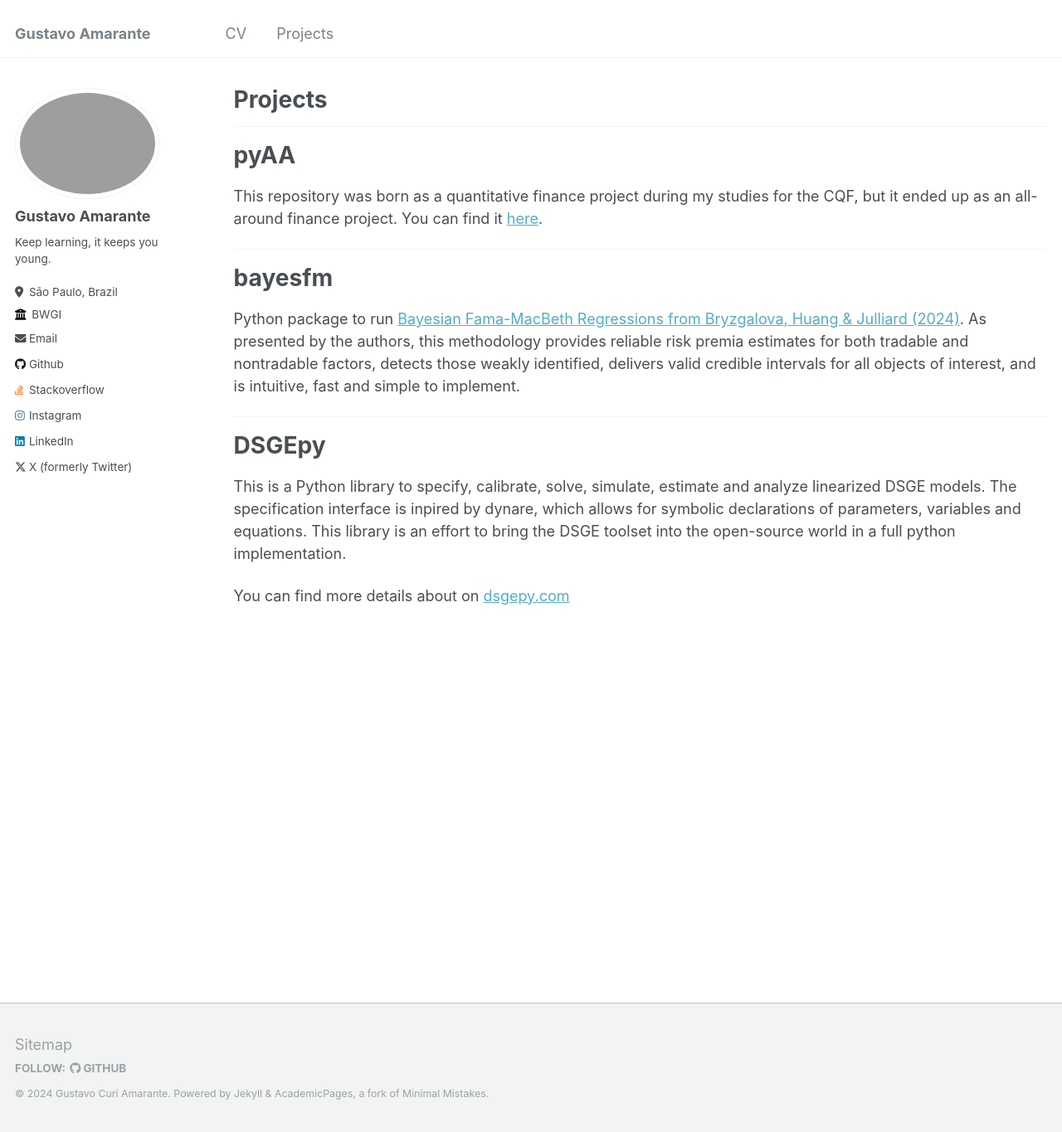
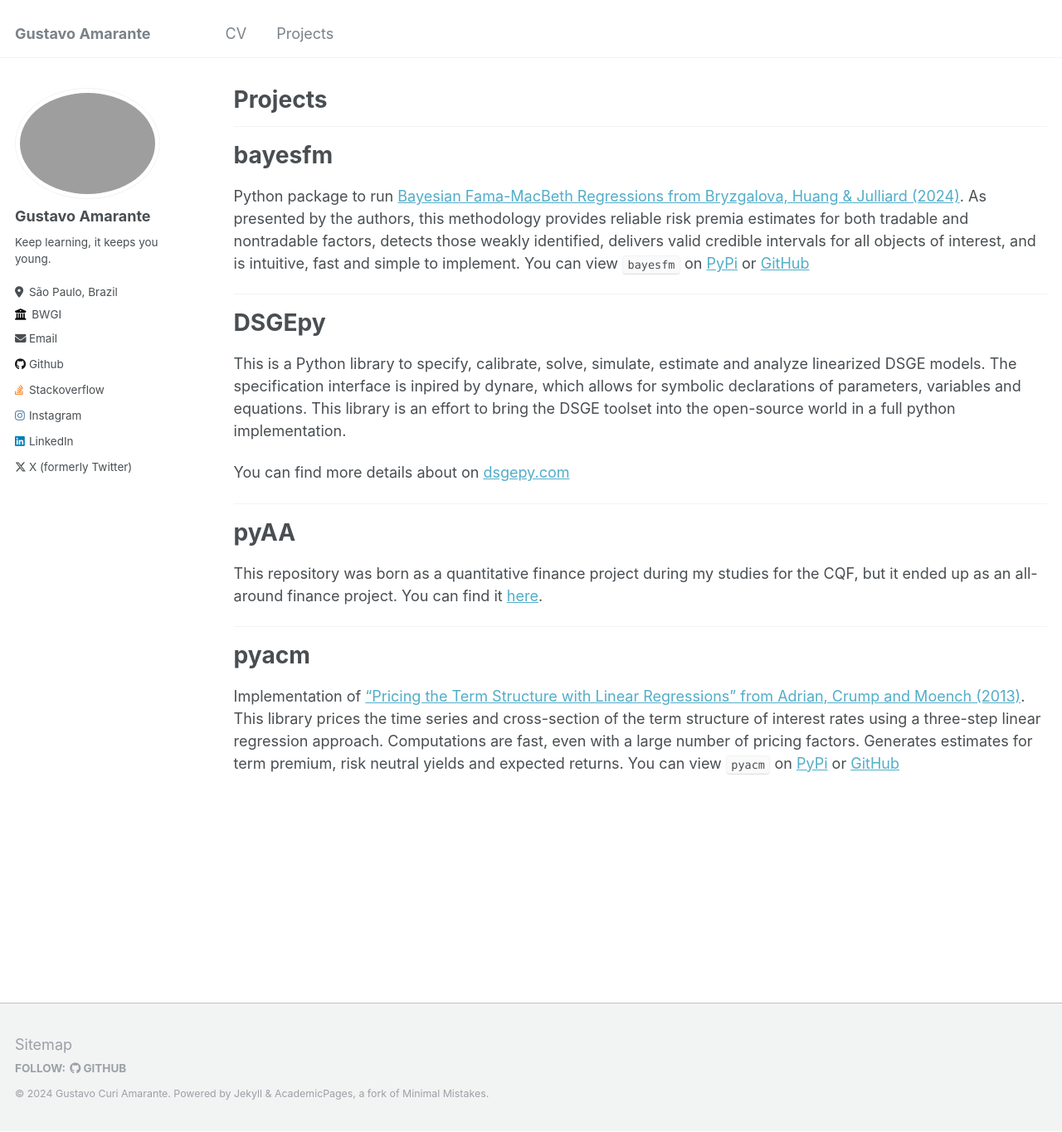
Before and after one commit to gusamarante/gusamarante, a Jekyll site: the page built from _pages/projects.md, in a window 1280 px wide and 1365 px high. Shown: the whole window at 83% size. Built offline with Jekyll 4.4.1, drawn with Linux system fonts in a browser that asks for light colours.

Commit message:
Update projects

```diff
--- a/_pages/projects.md
+++ b/_pages/projects.md
@@ -8,18 +8,15 @@ author_profile: true
 {% include base_path %}
 
 ---
-# pyAA
-This repository was born as a quantitative finance project during my studies
-for the CQF, but it ended up as  an all-around finance project. You can find
-it [here](https://github.com/gusamarante/pyaa).
-
----
 # bayesfm
 Python package to run [Bayesian Fama-MacBeth Regressions from Bryzgalova, Huang & Julliard (2024)](https://papers.ssrn.com/sol3/papers.cfm?abstract_id=4989615).
 As presented by the authors, this methodology provides reliable risk premia
 estimates for both tradable and nontradable factors, detects those weakly
 identified, delivers valid credible intervals for all objects of interest, and
-is intuitive, fast and simple to implement.
+is intuitive, fast and simple to implement. You can view `bayesfm` on
+[PyPi](https://pypi.org/project/bayesfm/)
+or
+[GitHub](https://github.com/gusamarante/bayesfm)
 
 ---
 # DSGEpy
@@ -30,3 +27,20 @@ equations. This library is an effort to bring the DSGE toolset into the
 open-source world in a full python implementation.
 
 You can find more details about on [dsgepy.com](http://dsgepy.com)
+
+---
+# pyAA
+This repository was born as a quantitative finance project during my studies
+for the CQF, but it ended up as  an all-around finance project. You can find
+it [here](https://github.com/gusamarante/pyaa).
+
+---
+# pyacm
+Implementation of ["Pricing the Term Structure with Linear Regressions" from Adrian, Crump and Moench (2013)](https://www.newyorkfed.org/medialibrary/media/research/staff_reports/sr340.pdf).
+This library prices the time series and cross-section of the term structure of
+interest rates using a three-step linear regression approach. Computations are
+fast, even with a large number of pricing factors. Generates estimates for term
+premium, risk neutral yields and expected returns. You can view `pyacm` on
+[PyPi](https://pypi.org/project/pyacm/)
+or
+[GitHub](https://github.com/gusamarante/pyacm)
```
